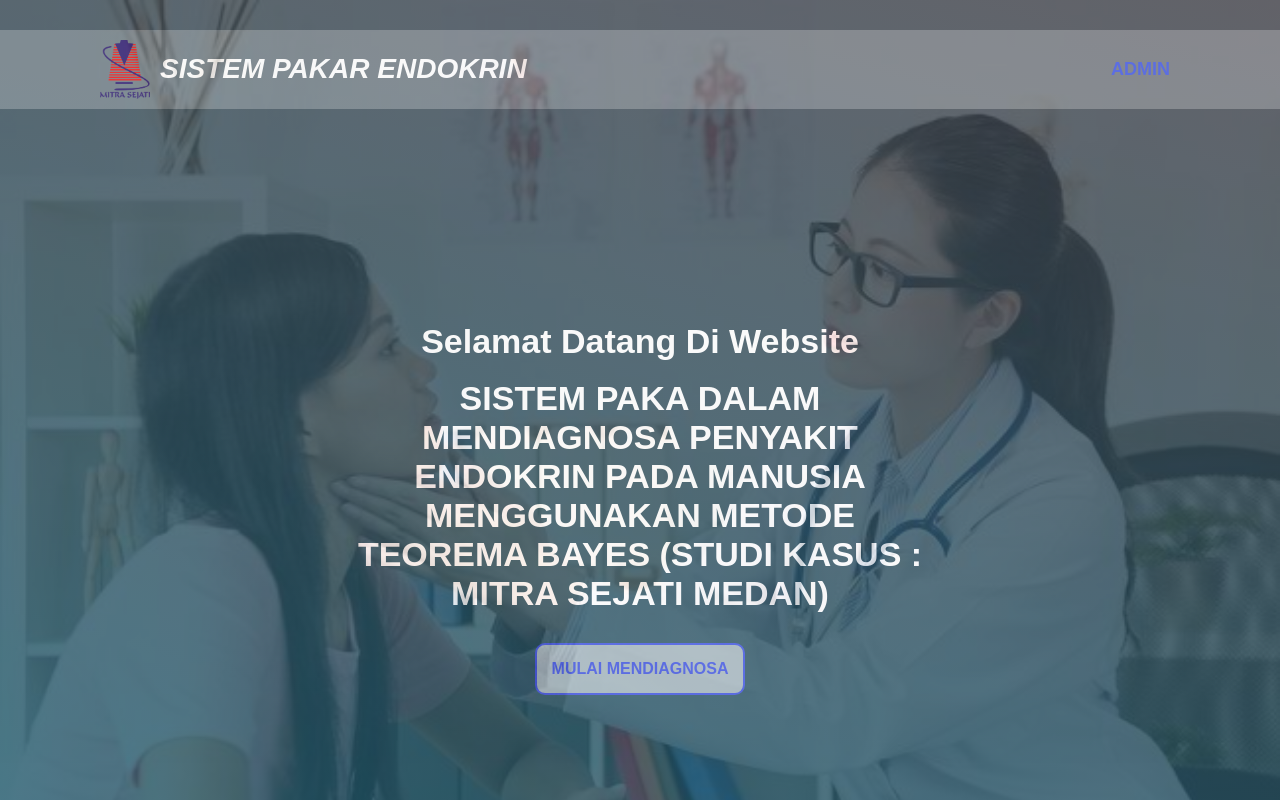
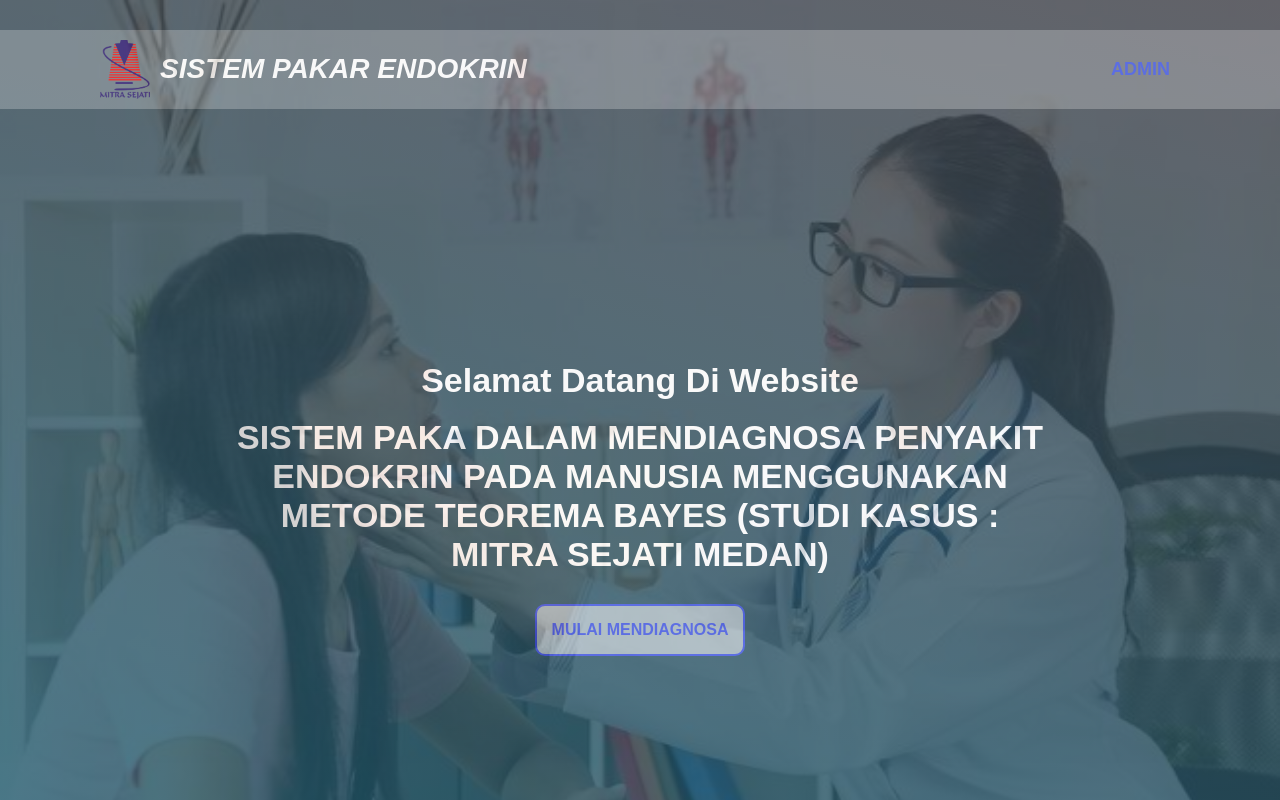
Before and after one commit to depanripurba/sistempakarendokrin, a CodeIgniter app: page /database/ in a window 1280 px wide. Run offline with CodeIgniter, Linux system fonts and the light colour scheme.

Commit message:
update leo final

```diff
--- a/application/views/user/home.php
+++ b/application/views/user/home.php
@@ -28,7 +28,7 @@
 		<div class="center">
 			<p class="center-text">Selamat Datang Di Website</p>
 			<br>
-			<p class="center-text">SISTEM PAKA DALAM MENDIAGNOSA PENYAKIT ENDOKRIN PADA MANUSIA MENGGUNAKAN METODE TEOREMA BAYES (STUDI KASUS : MITRA SEJATI MEDAN)</p>
+			<p class="center-text">SISTEM PAKA DALAM MENDIAGNOSA PENYAKIT ENDOKRIN PADA MANUSIA MENGGUNAKAN<br>METODE TEOREMA BAYES (STUDI KASUS :<br>MITRA SEJATI MEDAN)</p>
 			<a class="button-diagnosa" href="<?=base_url('user/login')?>">
 				<span>MULAI MENDIAGNOSA</span>
 			</a>
--- a/assets/css/style.css
+++ b/assets/css/style.css
@@ -70,7 +70,7 @@
 		height: 100%;
 	}
 	.center-text{
-		width: 590px;
+		width: 900px;
 		text-align: center;
 		font-size: 34px;
 		font-weight: 600;
```
